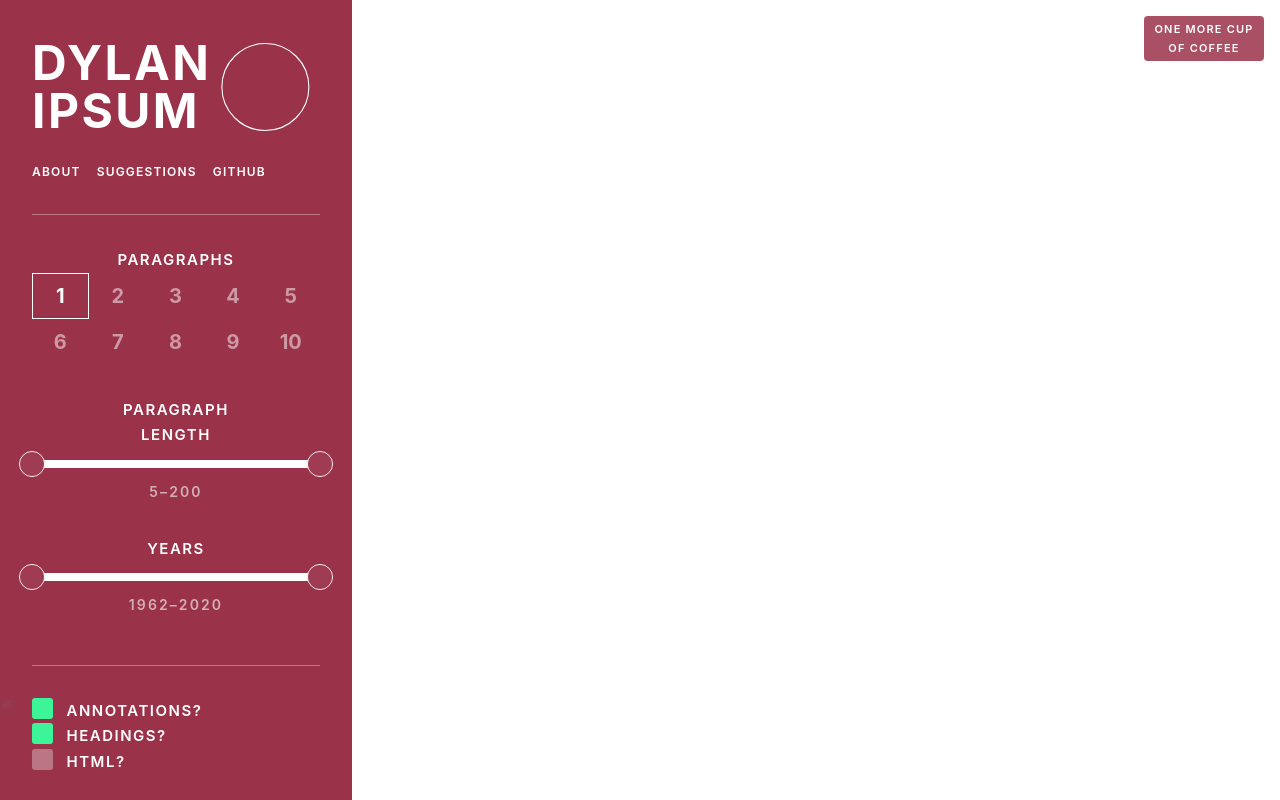
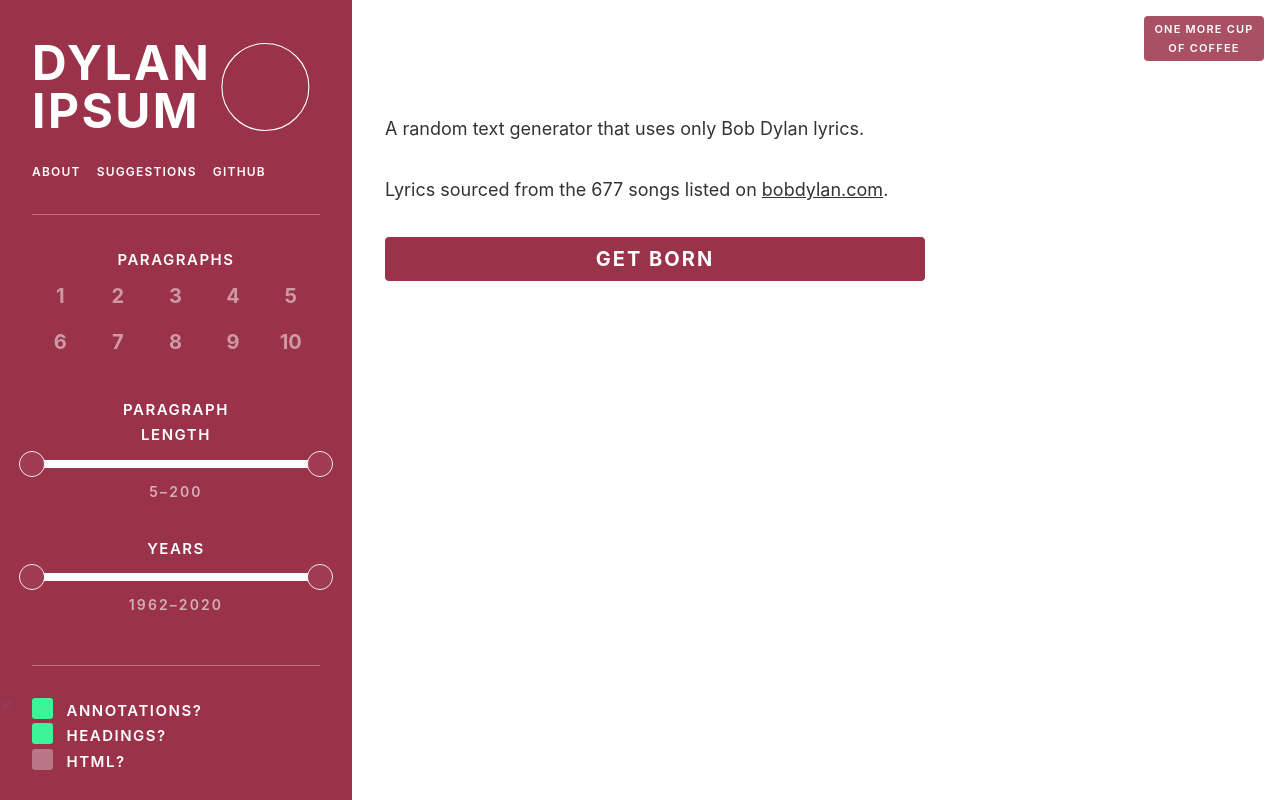
Before and after one commit to brodysmith1/dylan-ipsum, a Svelte app: page / in a window 1280 px wide. Built offline with nearby package versions, Linux system fonts and the light colour scheme.

Commit message:
Welcome text. Style tweaks.

```diff
--- a/public/global.css
+++ b/public/global.css
@@ -33,6 +33,11 @@
 article p {
 	position: relative;
   margin-bottom: 1.7em;
+}
+
+article a {
+	color: #333;
+	text-decoration: underline;
 }
 
 aside {
@@ -162,8 +167,15 @@
 	border-color: white;
 }
 
-button:disabled {
-	color: #999;
+button.red.border,
+button.red.active,
+button.red:focus {
+	opacity: 1;
+	color: white;
+	background: #9a324a;
+	letter-spacing: .1em;
+	text-transform: uppercase;
+	border-radius: 5px;
 }
 
 .range {
--- a/public/index.html
+++ b/public/index.html
@@ -4,7 +4,10 @@
 	<meta charset='utf-8'>
 	<meta name='viewport' content='width=device-width,initial-scale=1'>
 
-	<title>Svelte app</title>
+	<title>Dylan Ipsum</title>
+
+	<meta name="description" content="A text generator that uses only Bob Dylan lyrics."/>
+
 
 	<link rel='icon' type='image/png' href='/favicon.png'>
 	<link rel='stylesheet' href='/global.css'>
--- a/src/App.svelte
+++ b/src/App.svelte
@@ -11,7 +11,7 @@
 let subset
 
 let config = {
-	n: 1,
+	n: 0,
 	words: {
 		min: 5,
 		max: 200,
@@ -109,7 +109,7 @@
 	<nav>
 		<a href="">About</a>
 		<a href="">Suggestions</a>
-		<a href="">Github</a>
+		<a href="https://github.com/brodysmith1/dylan-ipsum" target="_blank">Github</a>
 		<a id="coffee" href="https://www.buymeacoffee.com/brods" target="_blank">
 			One more cup of coffee
 		</a>
@@ -180,6 +180,20 @@
 <main>
 	<article>
 		{#if !error}
+			{#if !text.length}
+				<p>A random text generator that uses only Bob Dylan lyrics.</p>
+				<p>Lyrics sourced from the 677 songs listed on
+					<a href="https://www.bobdylan.com/" target="_blank">bobdylan.com</a>.
+				</p>
+				<p>
+					<button
+						class="red border"
+						on:click={() => write(10)}
+					>
+						Get born
+					</button>
+				</p>
+			{:else}
 				{#each text as quote, i (i)}
 					{#if config.headings && !(i % 3)}
 						<h2>
@@ -204,6 +218,7 @@
 						{/if}
 					</p>
 				{/each}
+			{/if}
 		{:else}
 			No albums released
 			{config.years.max - config.years.min ? [config.years.min,config.years.max].join("–") : "in " + config.years.max}.
--- a/src/components/Thumb.svelte
+++ b/src/components/Thumb.svelte
@@ -66,7 +66,8 @@
   position: absolute;
   border-radius: 50%;
   transform: translate(-50%, 0);
-  border: 1px solid
+  border: 1px solid;
+  cursor: pointer;
 }
 
 .thumb:before {
@@ -79,18 +80,15 @@
   position: absolute;
   background: inherit;
   border-radius: inherit;
-  transition: transform .3s;
+  transition: all .3s;
 }
 
 .thumb:hover:before {
-  transform: scale(1.25)
+  background: #ffffff44
 }
 
 .thumb.active:before {
-  background: #3df599
-}
-
-.thumb.active:before {
+  background: #3df599;
   transform: scale(1.5)
 }
 
```
Also changed, not shown: 1 other file (tests, documents, lock files or other folders). Lines whose indentation alone changed are shown as unchanged.
